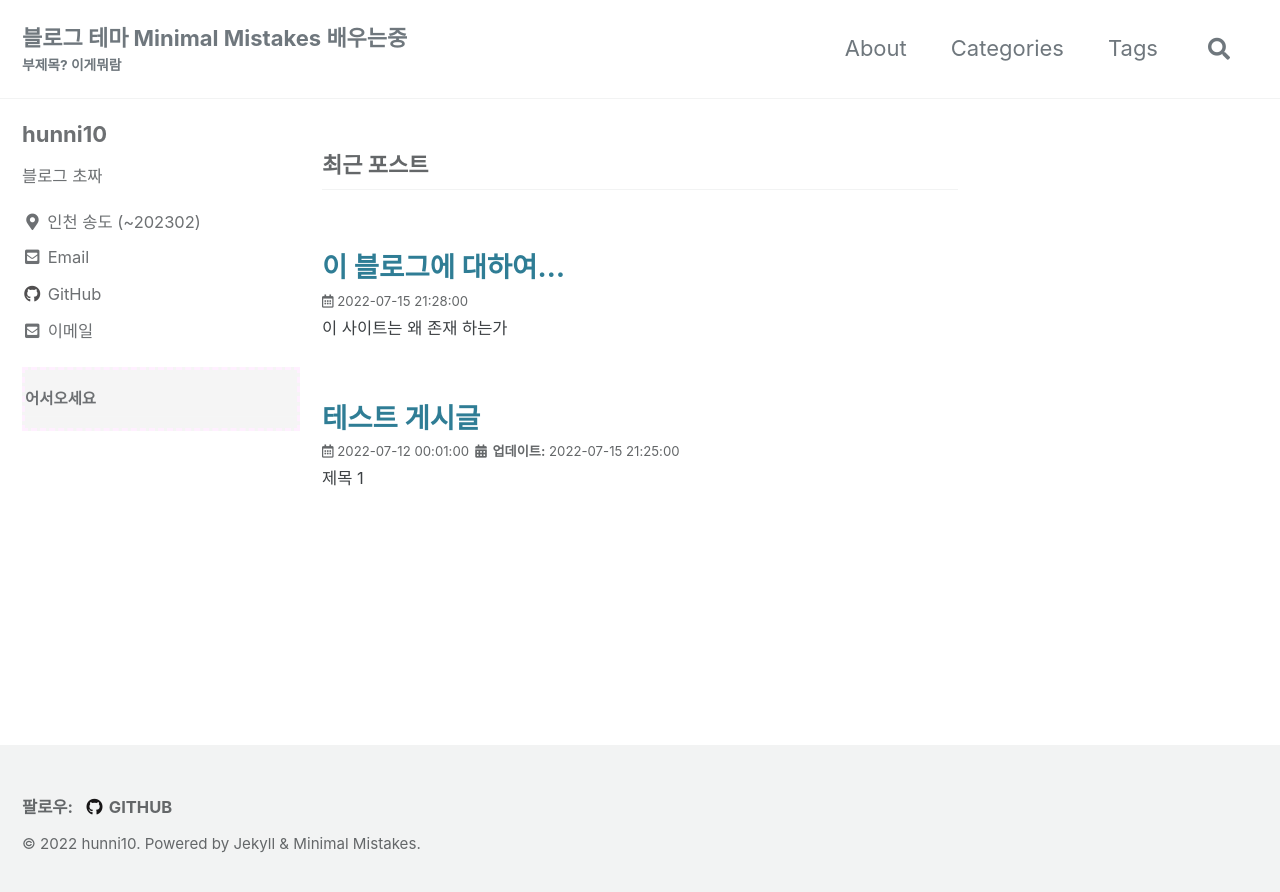
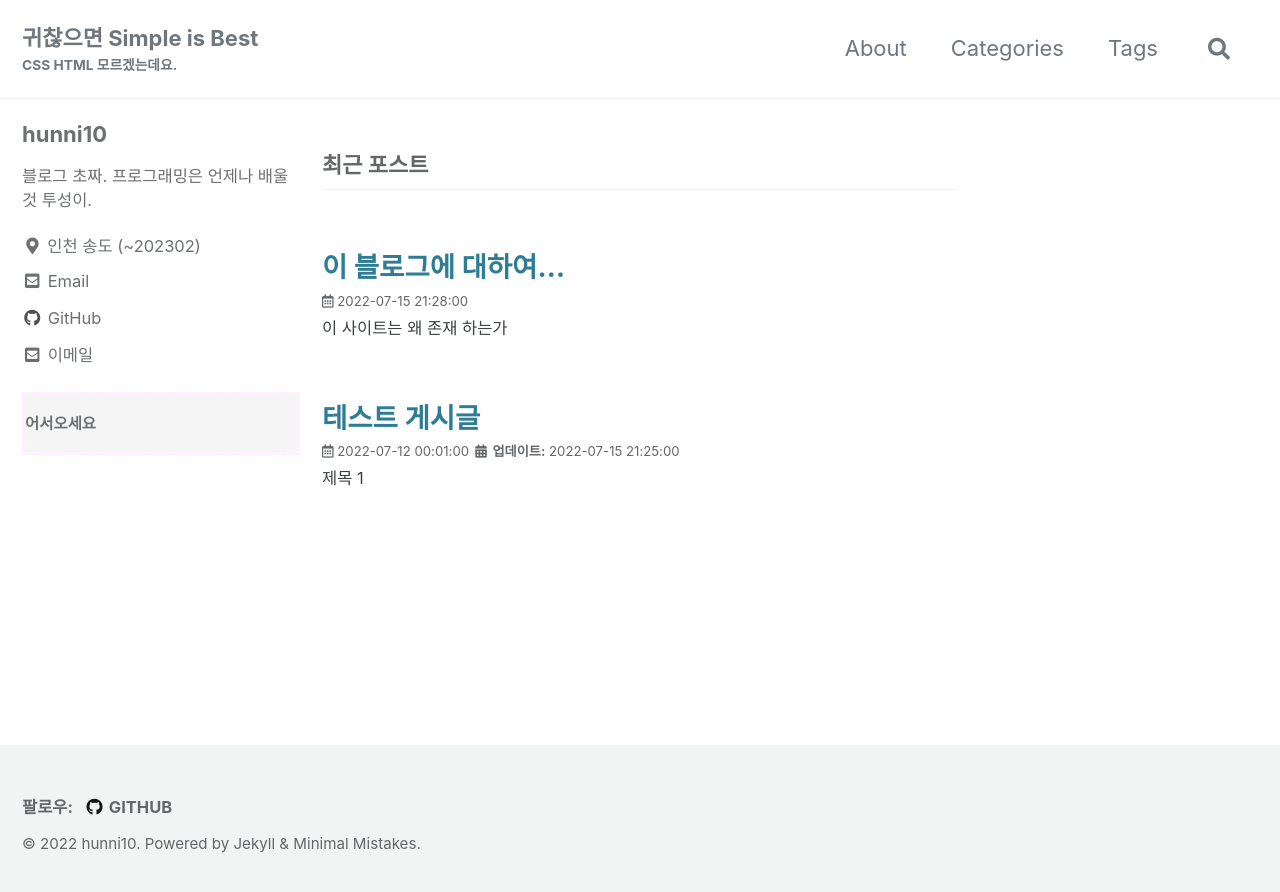
Before and after one commit to hunni10/hunni10.github.io, a Jekyll site: the page built from index.markdown, in a window 1280 px wide. Shown: the top 892 px of the page. Built offline with Jekyll 4.4.1, drawn with Linux system fonts in a browser that asks for light colours; cached includes are drawn as plain includes; the list of posts is cut into pages by our own code.

Commit message:
make fancy ver.2

```diff
--- a/_config.yml
+++ b/_config.yml
@@ -16,14 +16,14 @@ minimal_mistakes_skin    : "default" # "air", "aqua", "contrast", "dark", "dirt"
 
 # Site Settings
 locale                   : "ko-KR"
-title                    : "블로그 테마 Minimal Mistakes 배우는중"
+title                    : "귀찮으면 Simple is Best"
 title_separator          : "-"
-subtitle                 : "부제목? 이게뭐람"# site tagline that appears below site title in masthead
+subtitle                 : "CSS HTML 모르겠는데요." # site tagline that appears below site title in masthead
 name                     : "hunni10"
 description              : "다들 그러하듯이, 개인적인 공부 올리는 곳. 주로 AI"
 url                      : # the base hostname & protocol for your site e.g. "https://mmistakes.github.io"
 baseurl                  : # the subpath of your site, e.g. "/blog"
-repository               : "hunni10/hunni10.github.io"# GitHub username/repo-name e.g. "mmistakes/minimal-mistakes"
+repository               : "hunni10/hunni10.github.io" # GitHub username/repo-name e.g. "mmistakes/minimal-mistakes"
 teaser                   : # path of fallback teaser image, e.g. "/assets/images/500x300.png"
 logo                     : # path of logo image to display in the masthead, e.g. "/assets/images/88x88.png"
 masthead_title           : # overrides the website title displayed in the masthead, use " " for no title
@@ -108,7 +108,7 @@ analytics:
 author:
   name             : "hunni10"
   avatar           : # path of avatar image, e.g. "/assets/images/bio-photo.jpg"
-  bio              : "블로그 초짜"
+  bio              : "블로그 초짜. 프로그래밍은 언제나 배울 것 투성이."
   location         : "인천 송도 (~202302)"
   email            : "hunnino10@gmail.com"
   links:
--- a/_sass/minimal-mistakes/_navigation.scss
+++ b/_sass/minimal-mistakes/_navigation.scss
@@ -440,9 +440,10 @@
 .nav__list .nav__items {
   margin: 0;
   font-size: 1.25rem;
-  background-color: #F2F2F2;
-  border: 3px #FFEBFF;
-  border-style: dashed;
+  background-color: $sidebar-background-color;
+  border: $sidebar-border-size $sidebar-border-color;
+  border-style: $sidebar-border-style;
+
   a {
     color: inherit;
   }
--- a/_sass/minimal-mistakes/_variables.scss
+++ b/_sass/minimal-mistakes/_variables.scss
@@ -69,6 +69,13 @@ $muted-text-color: mix(#fff, $text-color, 20%) !default;
 $border-color: $lighter-gray !default;
 $form-background-color: $lighter-gray !default;
 $footer-background-color: $lighter-gray !default;
+
+/* Custom color */
+
+$sidebar-background-color: #f2f2f2 !default;
+$sidebar-border-color: #ffebff !default;
+$sidebar-border-size: 3px !default;
+$sidebar-border-style: dashed !default;
 
 $primary-color: #6f777d !default;
 $success-color: #3fa63f !default;
```
